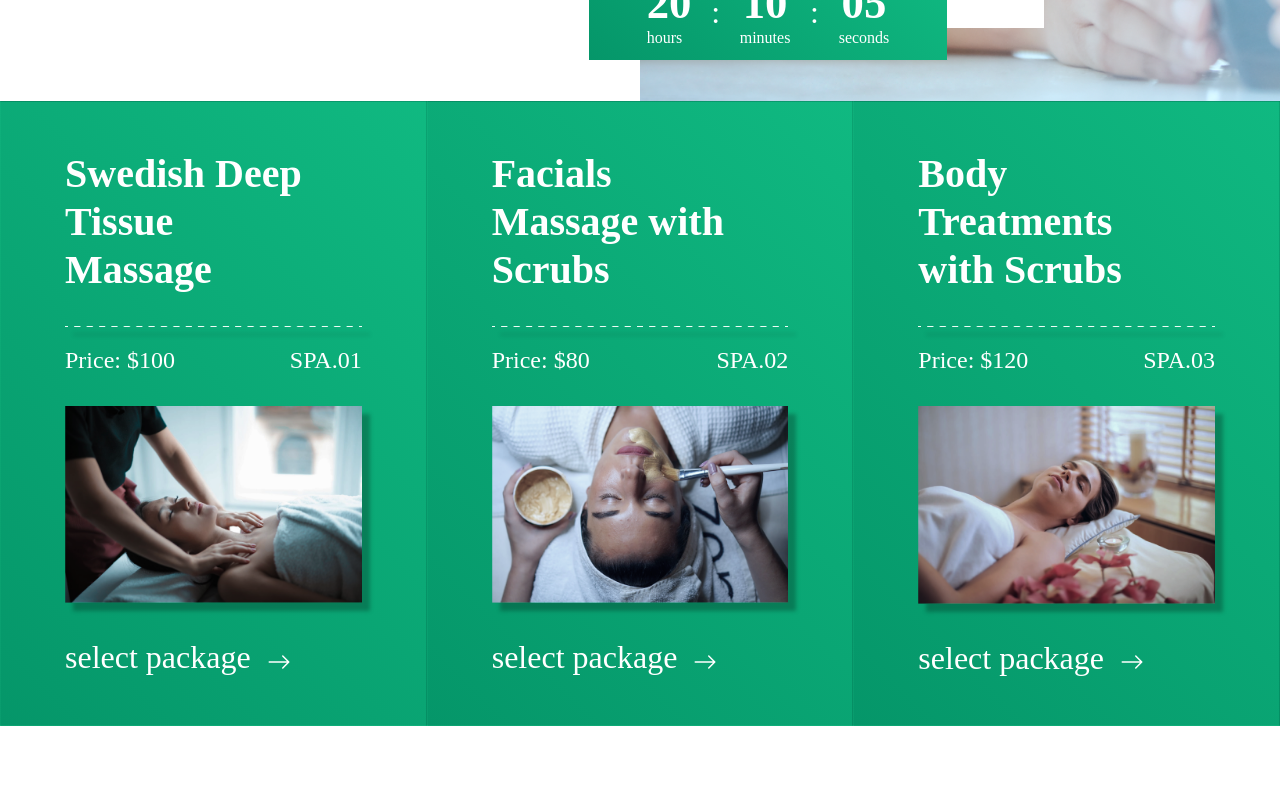
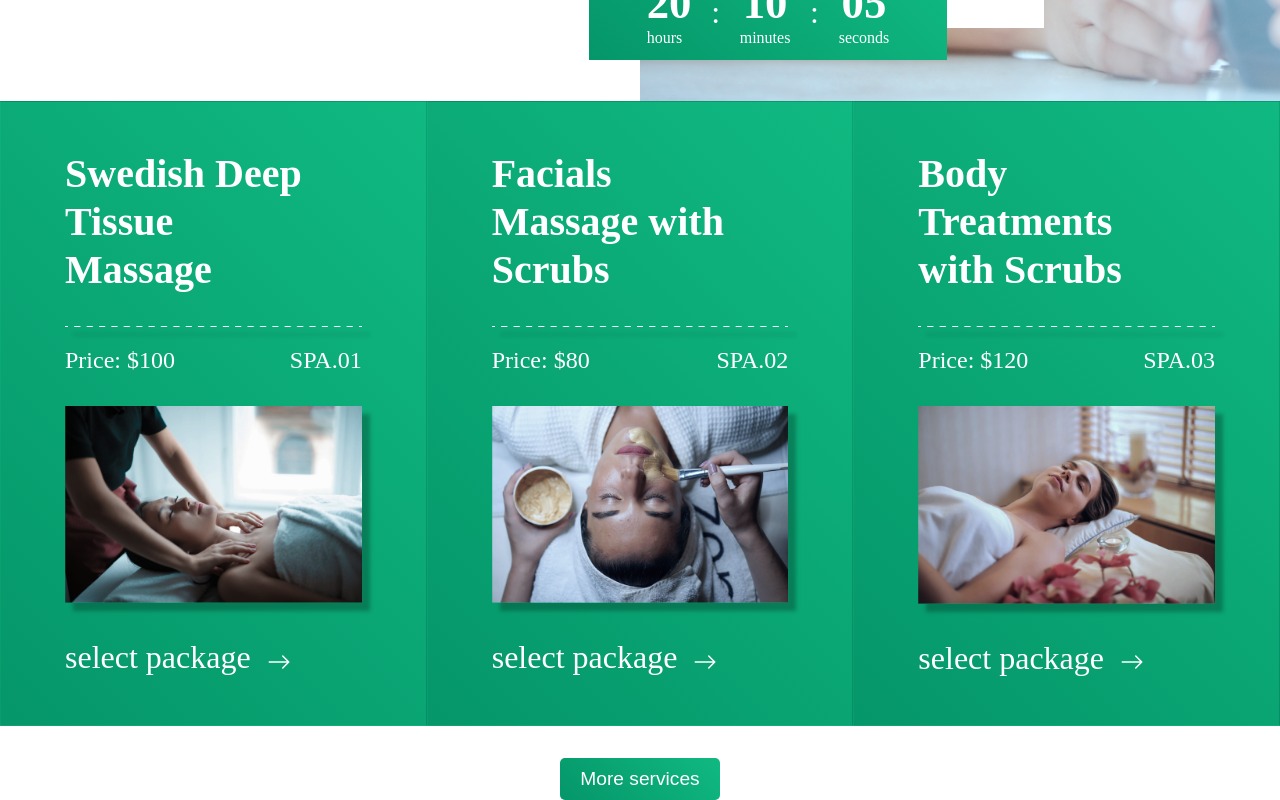
Before and after one commit to sidvekariya/figma-massage-template, a Next.js app: page / in a window 1280 px wide. Shown: the part 582-1382 px from the top of the page. Before the commit the page ends 1308 px from the top, so only its background shows below. Built offline with nearby package versions, Linux system fonts and the light colour scheme.

Commit message:
button added in itemComponent

```diff
--- a/components/ItemComponent.js
+++ b/components/ItemComponent.js
@@ -2,6 +2,7 @@ import React from "react";
 import styles from "../styles/itemComponent.module.css";
 import { BsArrowRight } from "react-icons/bs";
 import { massageData } from "@/utils/massageData";
+import Buttons from "./Buttons";
 
 const Card = ({ massage }) => {
     return (
@@ -25,11 +26,23 @@ const Card = ({ massage }) => {
 
 const MassageCardList = () => {
     return (
-        <div className={styles.cardList}>
-            {massageData.map((massage) => (
-                <Card key={massage.id} massage={massage} />
-            ))}
-        </div>
+        <>
+            <div className={styles.cardList}>
+                {massageData.map((massage) => (
+                    <Card key={massage.id} massage={massage} />
+                ))}
+            </div>
+            <div>
+                <div className={styles.serviceButton}>
+                    <Buttons
+                        text="More services"
+                        backgroundGradient=" linear-gradient(45deg, #059669 0%, #10b981 100%), #059669"
+                        fontSize="1.2rem"
+                        textColor="white"
+                    />
+                </div>
+            </div>
+        </>
     );
 };
 
--- a/styles/itemComponent.module.css
+++ b/styles/itemComponent.module.css
@@ -58,3 +58,10 @@
     font-size: 1.5rem;
     margin-top: 0.5rem;
 }
+
+.serviceButton {
+    display: flex;
+    align-items: center;
+    justify-content: center;
+    margin-top: 2rem;
+}
```
